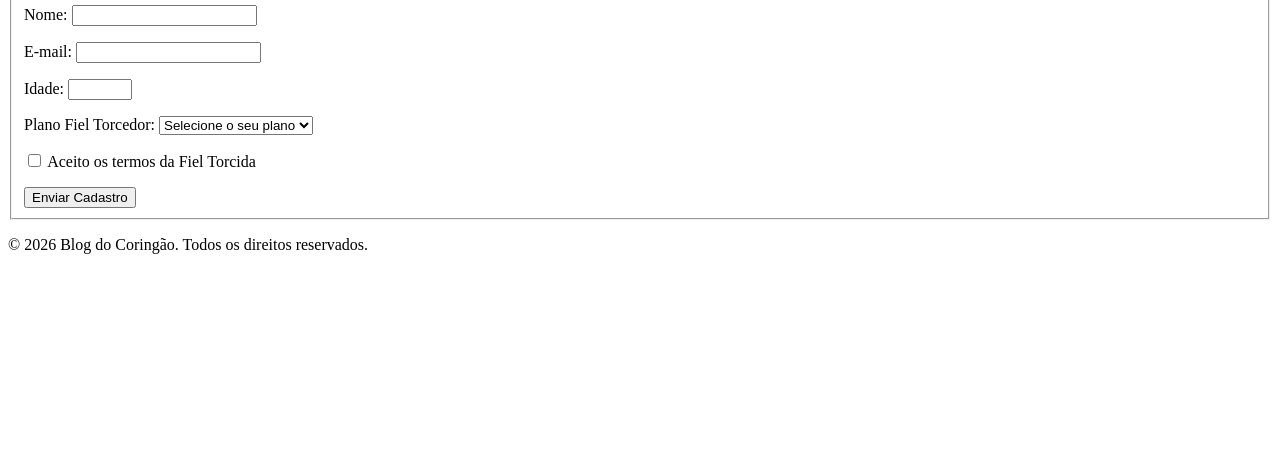
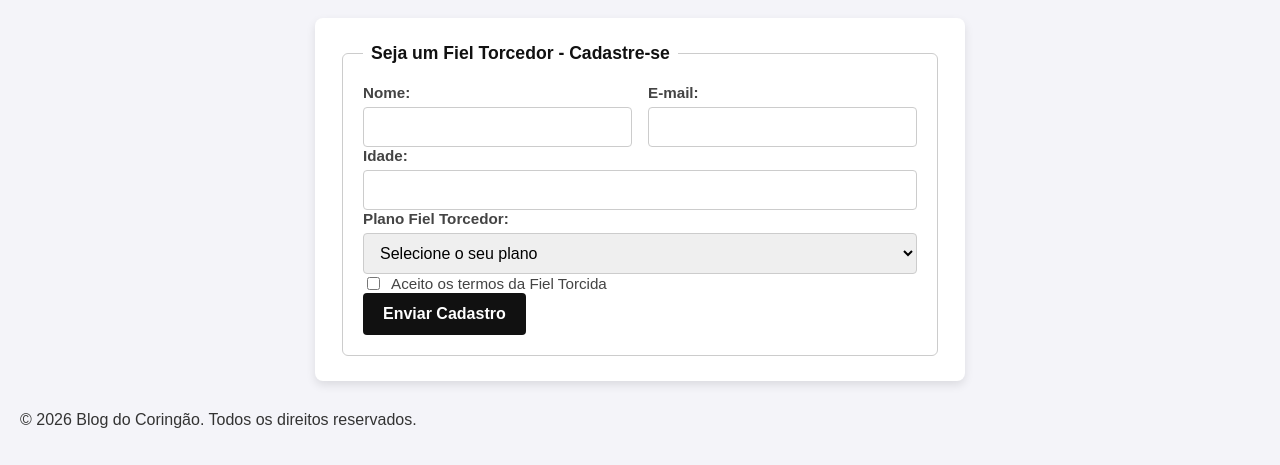
Before and after one commit to arthuraraujoslz/blog-corinthians-html, a plain HTML site: page index.html in a window 1280 px wide. Shown: the part 1014-1479 px from the top of the page. Before the commit the page ends 1284 px from the top, so only its background shows below. Drawn offline with Linux system fonts and the light colour scheme.

Commit message:
Add files via upload

```diff
--- a/index.html
+++ b/index.html
@@ -4,6 +4,121 @@
   <meta charset="UTF-8">
   <meta name="viewport" content="width=device-width, initial-scale=1.0">
   <title>Blog do Coringão - Notícias e Fiel Torcedor</title>
+  <style>
+    /* Estilos Gerais da Página */
+    body {
+      font-family: Arial, sans-serif;
+      background-color: #f4f4f9;
+      color: #333;
+      margin: 0;
+      padding: 20px;
+    }
+
+    /* Estilização do Container do Formulário (<aside>) */
+    aside#fiel-torcedor {
+      max-width: 600px; /* Largura máxima */
+      margin: 30px auto;
+      padding: 25px; /* Padding interno */
+      background-color: #ffffff; /* Background-color diferente do fundo */
+      border-radius: 8px;
+      box-shadow: 0 4px 10px rgba(0, 0, 0, 0.1);
+    }
+
+    fieldset {
+      border: 1px solid #ccc;
+      border-radius: 6px;
+      padding: 20px;
+    }
+
+    legend {
+      font-weight: bold;
+      font-size: 1.1rem;
+      color: #111;
+      padding: 0 8px;
+    }
+
+    /* Flexbox Principal: organiza os grupos de campos na vertical */
+    form {
+      display: flex;
+      flex-direction: column;
+      gap: 16px; /* Espaçamento entre os elementos */
+    }
+
+    /* BÔNUS: Organização lado a lado para Nome e E-mail */
+    .form-row {
+      display: flex;
+      gap: 16px;
+      justify-content: space-between;
+    }
+
+    .form-group {
+      display: flex;
+      flex-direction: column;
+      gap: 6px;
+      flex: 1; /* Ocupa o espaço disponível igualmente */
+    }
+
+    /* Estilização dos Elementos <label>, <input> e <select> */
+    label {
+      font-weight: 600;
+      font-size: 0.95rem; /* font-size */
+      color: #444;
+    }
+
+    input[type="text"],
+    input[type="email"],
+    input[type="number"],
+    select {
+      padding: 10px 12px; /* padding */
+      border: 1px solid #ccc; /* border */
+      border-radius: 4px; /* border-radius */
+      font-size: 1rem; /* font-size */
+      box-sizing: border-box;
+      width: 100%;
+    }
+
+    input:focus,
+    select:focus {
+      border-color: #111;
+      outline: none;
+    }
+
+    /* Estilização do Checkbox */
+    .checkbox-group {
+      display: flex;
+      align-items: center;
+      gap: 8px;
+    }
+
+    .checkbox-group label {
+      font-weight: normal;
+    }
+
+    /* Botão de Enviar com Destaque Visual */
+    button[type="submit"] {
+      background-color: #111111; /* Destaque visual (preto alvinegro) */
+      color: #ffffff; /* Texto branco */
+      padding: 12px 20px; /* padding */
+      border: none;
+      border-radius: 4px; /* border-radius */
+      font-size: 1rem; /* font-size */
+      font-weight: bold;
+      cursor: pointer; /* cursor: pointer */
+      transition: background-color 0.2s ease-in-out;
+    }
+
+    /* DICA: Efeito :hover para ótimo acabamento */
+    button[type="submit"]:hover {
+      background-color: #333333;
+    }
+
+    /* Ajuste para ecrãs pequenos (Mobile) */
+    @media (max-width: 480px) {
+      .form-row {
+        flex-direction: column;
+      }
+    }
+  </style>
 </head>
 <body>
   <header>
@@ -51,22 +166,25 @@
       <fieldset>
         <legend>Seja um Fiel Torcedor - Cadastre-se</legend>
 
-        <p>
-          <label for="nome">Nome:</label>
-          <input type="text" id="nome" name="nome" required minlength="3">
-        </p>
+        <!-- BÔNOS: Linha com Nome e E-mail lado a lado em Flexbox -->
+        <div class="form-row">
+          <div class="form-group">
+            <label for="nome">Nome:</label>
+            <input type="text" id="nome" name="nome" required minlength="3">
+          </div>
 
-        <p>
-          <label for="email">E-mail:</label>
-          <input type="email" id="email" name="email" required>
-        </p>
+          <div class="form-group">
+            <label for="email">E-mail:</label>
+            <input type="email" id="email" name="email" required>
+          </div>
+        </div>
 
-        <p>
+        <div class="form-group">
           <label for="idade">Idade:</label>
           <input type="number" id="idade" name="idade" required min="18" max="120">
-        </p>
+        </div>
 
-        <p>
+        <div class="form-group">
           <label for="plano">Plano Fiel Torcedor:</label>
           <select id="plano" name="plano" required>
             <option value="">Selecione o seu plano</option>
@@ -74,12 +192,12 @@
             <option value="minha-historia">Plano Minha História</option>
             <option value="meu-amor">Plano Meu Amor</option>
           </select>
-        </p>
+        </div>
 
-        <p>
+        <div class="checkbox-group">
           <input type="checkbox" id="termos" name="termos" required>
           <label for="termos">Aceito os termos da Fiel Torcida</label>
-        </p>
+        </div>
 
         <button type="submit">Enviar Cadastro</button>
       </fieldset>
```
